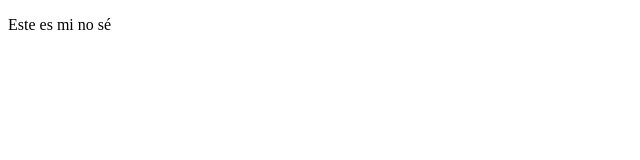
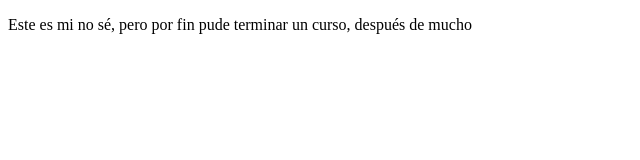
Before and after one commit to giiodas/proyectoDCPrework, a plain HTML site: page index.html in a window 1280 px wide. Shown: the whole page, without its empty margins (0-640 px from the left). Drawn offline with Linux system fonts and the light colour scheme.

Commit message:
cambiosa agragados al sitio web

```diff
--- a/index.html
+++ b/index.html
@@ -7,6 +7,6 @@
     <title>Hello my Baba</title>
 </head>
 <body>
-    <p>Este es mi no sé</p>
+    <p>Este es mi no sé, pero por fin pude terminar un curso, después de mucho</p>
 </body>
 </html>
```
